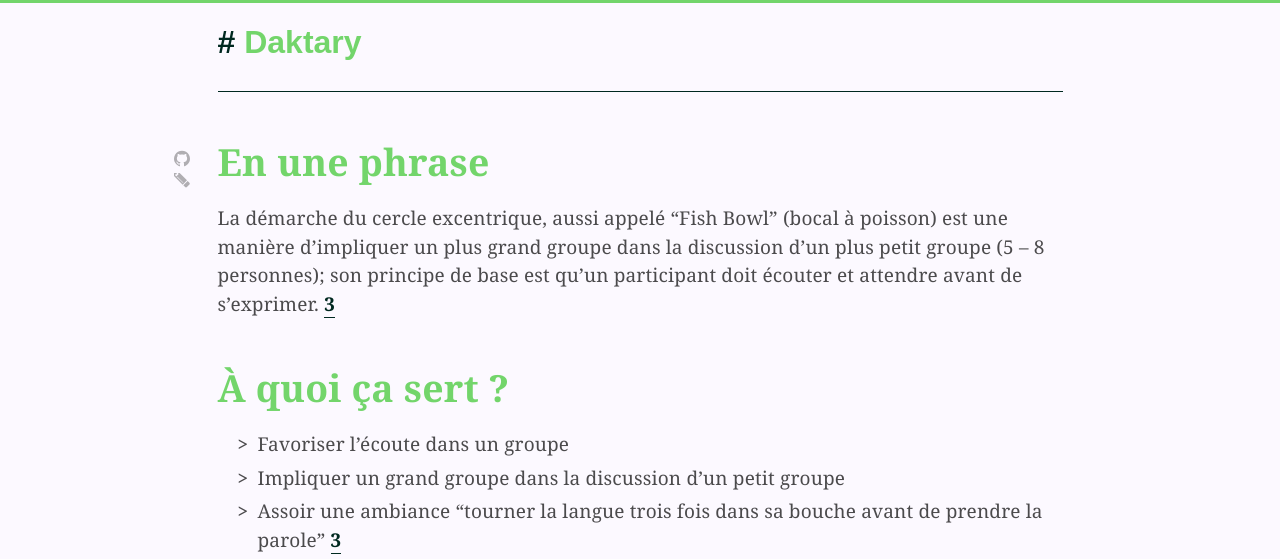
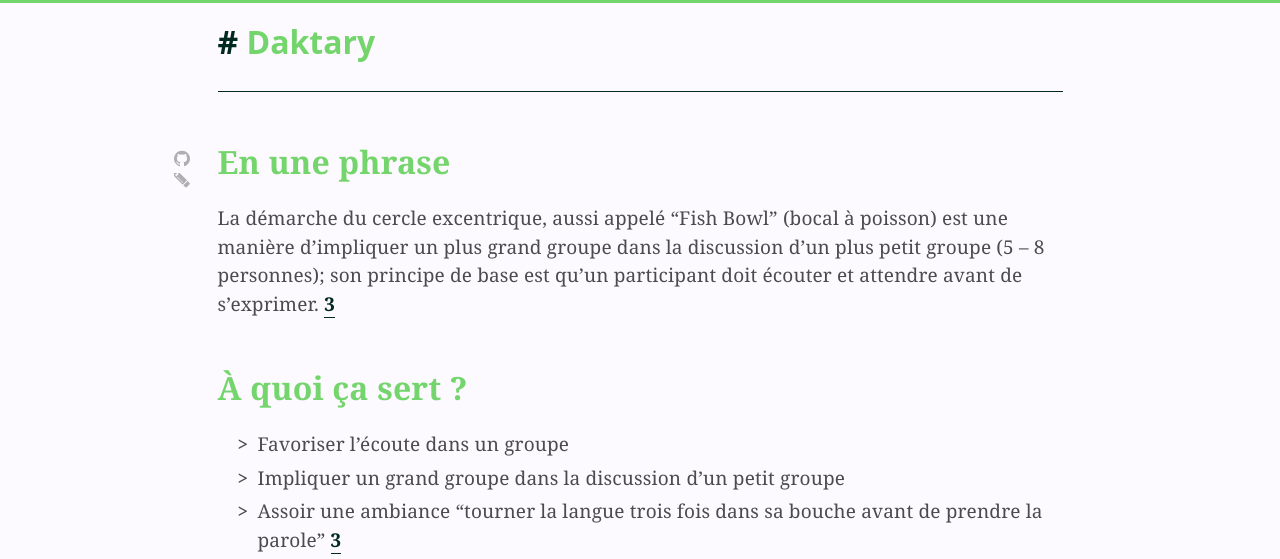
Before and after one commit to brutdethe/site, a Jekyll site: the page built from cercle-excentrique.md, in a window 1280 px wide. Shown: the top 559 px of the page. Built offline with Jekyll 4.4.1, drawn with Linux system fonts in a browser that asks for light colours; grey boxes are pictures that could not be loaded.

Commit message:
modification css

```diff
--- a/_sass/perso.scss
+++ b/_sass/perso.scss
@@ -2,6 +2,11 @@
 
 body {
   font-size: 1em;
+}
+
+h1 {
+  font-family: $police;
+  color: $couleur-titre;
 }
 
 .container {
@@ -13,11 +18,11 @@ header .search-engine input[type="submit"] {
 }
 
 .blobContent h1 {
-  font-size: 2.65rem;
+  font-size: 2.3rem;
 }
 
 .blobContent h2 {
-  font-size: 2.3375rem;
+  font-size: 2rem;
 }
 
 .blobContent h3 {
--- a/_sass/variable.scss
+++ b/_sass/variable.scss
@@ -5,7 +5,7 @@ $couleur-fond: rgb(252, 249, 255);
 $couleur-bordure: #73d56b;
 
 /* les liens  */
-$couleur-lien: #73d56b;
+$couleur-lien: black;
 
 /* les titres  */
 $couleur-titre: #73d56b;
```
